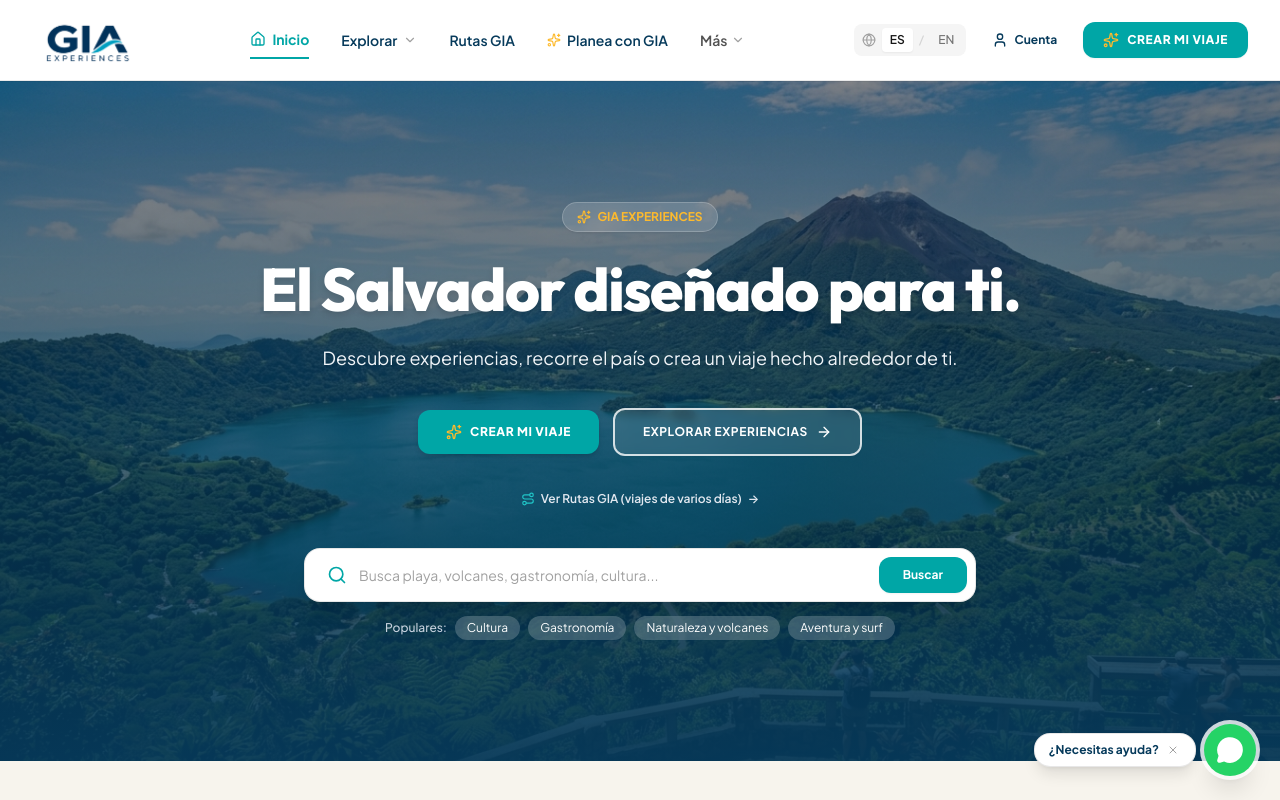
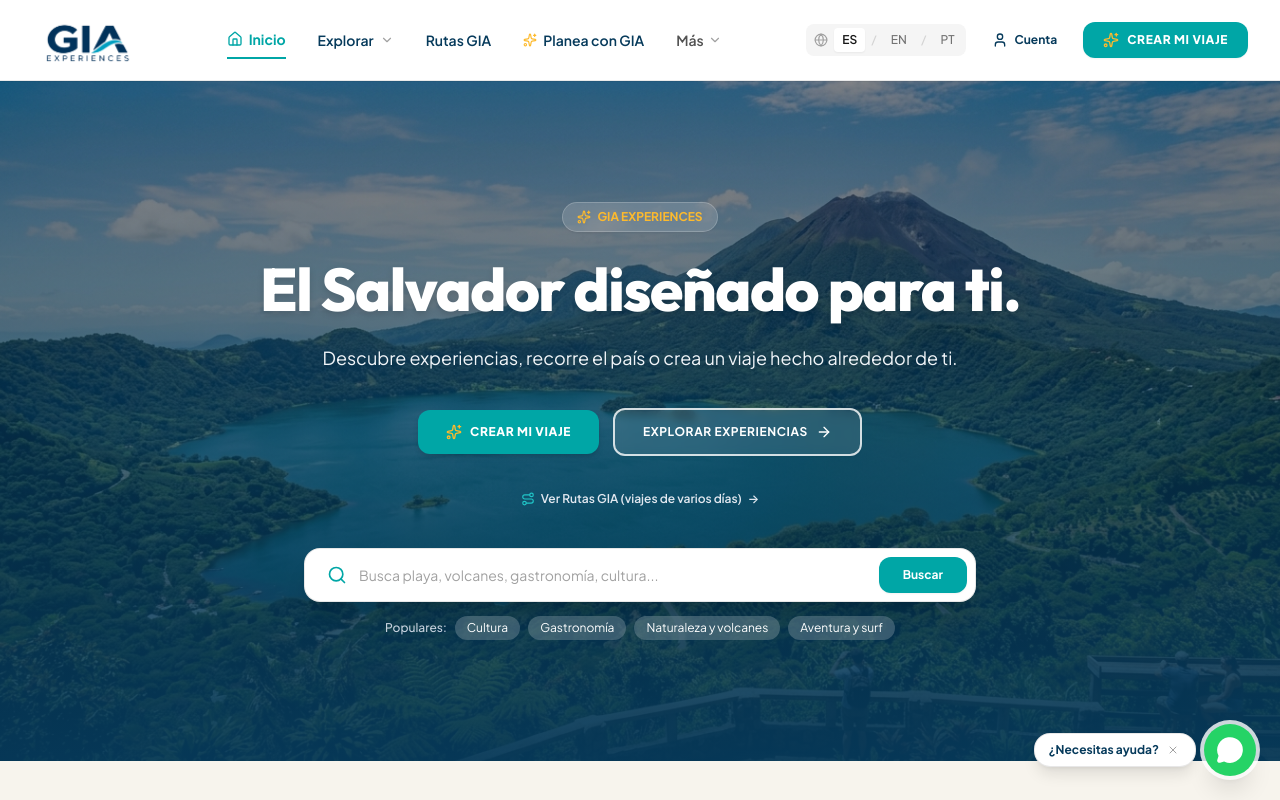
Before and after one commit to tradingloux-debug/PROYECTO-WEB-SAG, a React (Vite) app: page / in a window 1280 px wide. Shown: the top 800 px of the page. Built offline with nearby package versions, Linux system fonts and the light colour scheme.

Commit message:
feat(i18n): enable Portuguese locale in src/components/common/LanguageSelector.tsx

```diff
--- a/src/components/common/LanguageSelector.tsx
+++ b/src/components/common/LanguageSelector.tsx
@@ -39,6 +39,20 @@
       >
         EN
       </button>
+      <span className="text-neutral-300" aria-hidden="true">/</span>
+      <button
+        type="button"
+        onClick={() => setLanguage('pt')}
+        className={`px-2 py-1 rounded transition-colors ${
+          language === 'pt'
+            ? 'bg-white text-neutral-900 shadow-xs font-semibold'
+            : 'text-neutral-500 hover:text-neutral-800'
+        }`}
+        aria-label="Mudar idioma para português"
+        aria-pressed={language === 'pt'}
+      >
+        PT
+      </button>
     </div>
   );
 };
```
